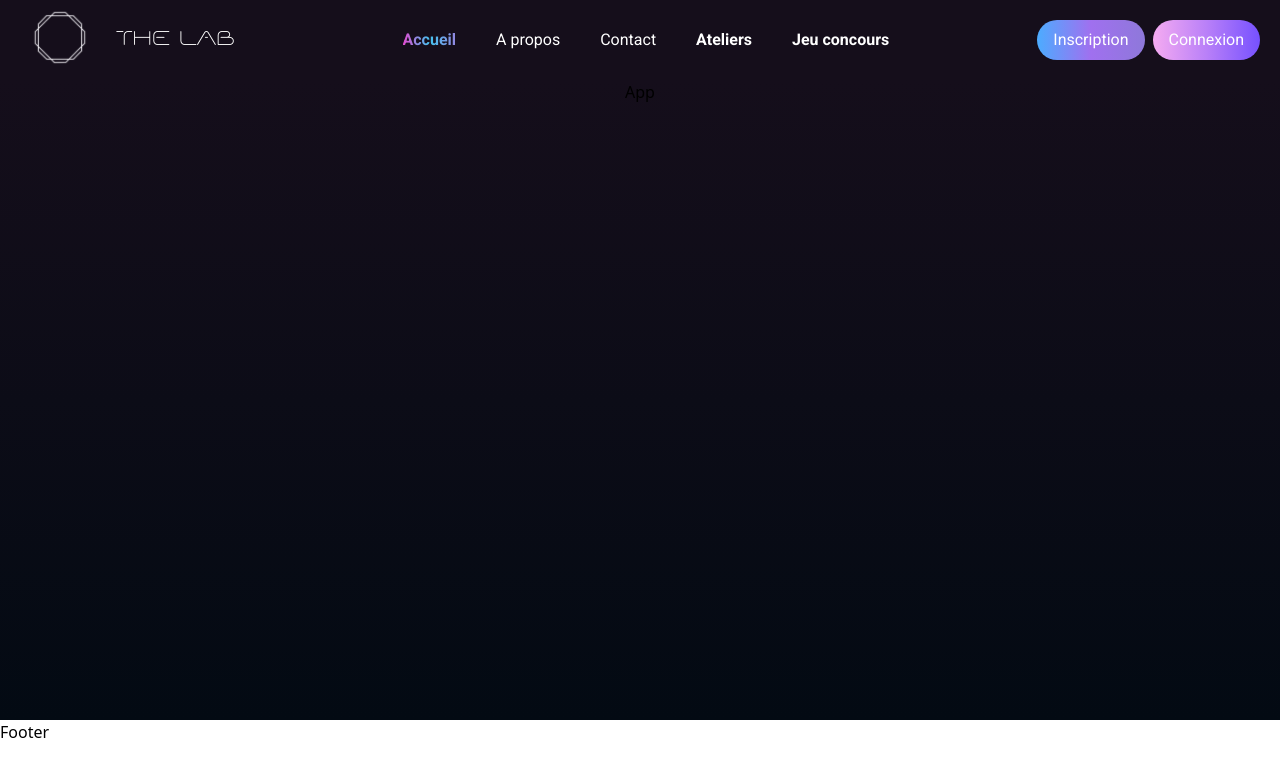
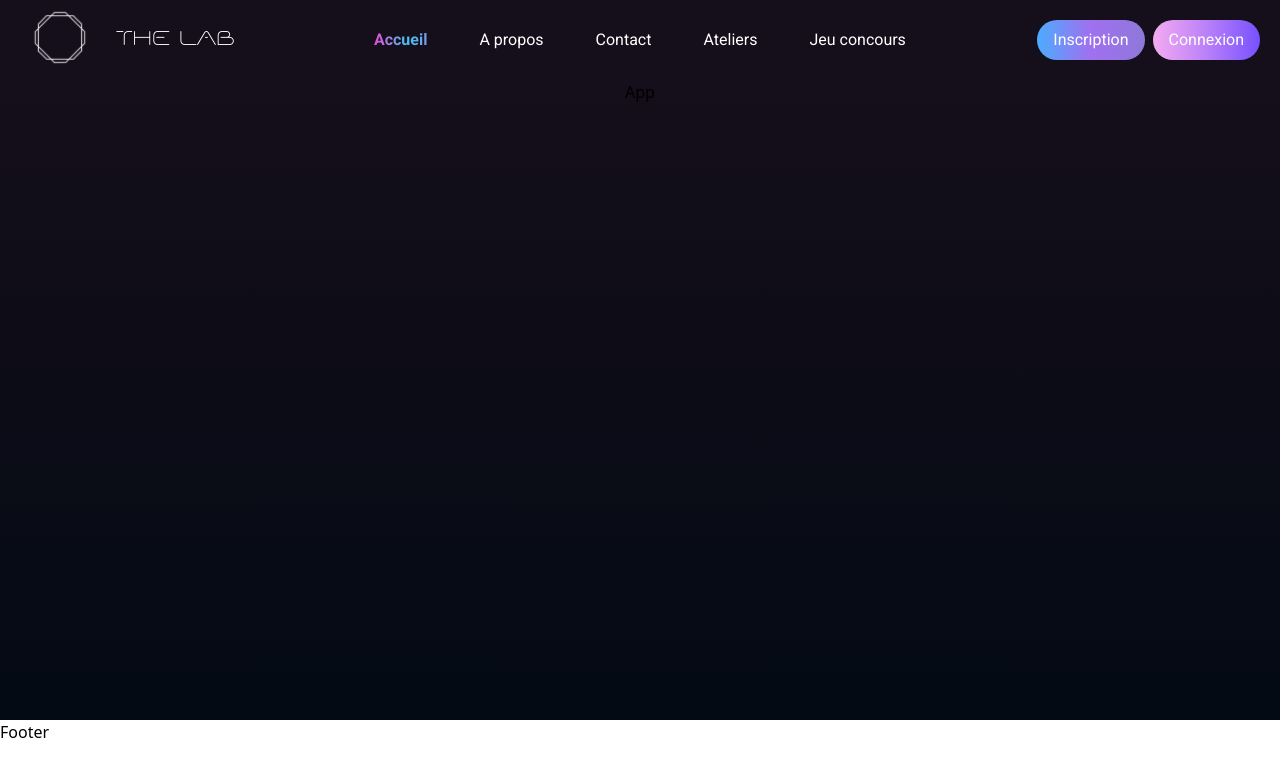
Before and after one commit to WildCodeSchool/1023-rem-team2-p3, a React (Vite) app in the folder frontend/: page / in a window 1280 px wide. Shown: the top 776 px of the page. Built offline with nearby package versions, Linux system fonts and the light colour scheme.

Commit message:
nav some fixes

```diff
--- a/frontend/package.json
+++ b/frontend/package.json
@@ -5,10 +5,12 @@
     "preview": "vite preview"
   },
   "dependencies": {
+    "hamburger-react": "^2.5.0",
     "prop-types": "^15.8.1",
     "react": "^18.2.0",
     "react-dom": "^18.2.0",
-    "react-router-dom": "^6.14.2"
+    "react-router-dom": "^6.14.2",
+    "react-use": "^17.5.0"
   },
   "devDependencies": {
     "@vitejs/plugin-react": "^4.0.3",
--- a/frontend/src/components/Navbar/NavDeskop.jsx
+++ b/frontend/src/components/Navbar/NavDeskop.jsx
@@ -1,10 +1,15 @@
 import React from "react";
-import { Link, useNavigate } from "react-router-dom";
+import { NavLink, useNavigate } from "react-router-dom";
 import logoNavbar from "../../assets/logo_navbar.svg";
 import Button from "../Button/Button";
 
 function NavDesktop() {
   const navigate = useNavigate();
+
+  const activeLink =
+    "text-center bg-gradient-to-r from-gradient-color1 via-gradient-color2 to-gradient-color3 text-transparent bg-clip-text font-bold pr-3";
+  const inactiveLink =
+    "text-white text-center font-[400] hover:bg-gradient-to-r from-gradient-color1 via-gradient-color3 to-gradient-color2 hover:text-transparent hover:bg-clip-text ease-in duration-300 pr-3";
 
   const handleClickLogin = () => {
     navigate("/login");
@@ -15,38 +20,63 @@ function NavDesktop() {
   };
 
   return (
-    <nav className="leading-[80px]">
+    <nav className="">
       <div className="navbar-desktop">
         <div className="hidden font-secondary-font md:flex items-center justify-between text-white bg-background-color-second">
           {/* Logo */}
           <div className="logo">
             <div className="flex items-center justify-between gap-4 px-5">
-              <Link to="/">
-                <img src={logoNavbar} alt="logo" className="w-20 h-20 " />
-              </Link>
-              <h1 className=" font-primary-font text-[20px]">THE LAB</h1>
+              <NavLink to="/">
+                <img src={logoNavbar} alt="logo" className="w-20 h-20" />
+              </NavLink>
+              <h1 className=" font-primary-font lg:text-[20px] text-[14px]">
+                THE LAB
+              </h1>
             </div>
           </div>
           {/* Logo end */}
           {/* Menu Desktop */}
-          <div className="menu-desktop">
-            <ul className=" flex items-center gap-10">
-              <li className="bg-gradient-to-r from-gradient-color1 via-gradient-color2 to-gradient-color3 text-transparent bg-clip-text font-[700] ">
-                <Link to="/">Accueil</Link>
-              </li>
-              <li className="text-white font-[600] lg:font-[400] hover:bg-gradient-to-r from-gradient-color1 via-gradient-color3 to-gradient-color2 hover:text-transparent hover:bg-clip-text ease-in duration-300 ">
-                <Link to="/about">A propos</Link>
-              </li>
-              <li className="text-white font-[600] lg:font-[400] hover:bg-gradient-to-r from-gradient-color1 via-gradient-color3 to-gradient-color2 hover:text-transparent hover:bg-clip-text ease-in duration-300 ">
-                <Link to="/contact">Contact</Link>
-              </li>
-              <li className="text-white font-[600] hover:bg-gradient-to-r from-gradient-color1 via-gradient-color3 to-gradient-color2 hover:text-transparent hover:bg-clip-text ease-in duration-300">
-                <Link to="/workshops">Ateliers</Link>
-              </li>
-              <li className="text-white font-[600] hover:bg-gradient-to-r from-gradient-color1 via-gradient-color3 to-gradient-color2 hover:text-transparent hover:bg-clip-text ease-in duration-300">
-                <Link to="/giveaway">Jeu concours</Link>
-              </li>
-            </ul>
+          <div className="flex items-center lg:gap-10 gap-4">
+            <NavLink
+              className={({ isActive }) =>
+                isActive ? activeLink : inactiveLink
+              }
+              to="/"
+            >
+              Accueil
+            </NavLink>
+            <NavLink
+              className={({ isActive }) =>
+                isActive ? activeLink : inactiveLink
+              }
+              to="/about"
+            >
+              A propos
+            </NavLink>
+            <NavLink
+              className={({ isActive }) =>
+                isActive ? activeLink : inactiveLink
+              }
+              to="/contact"
+            >
+              Contact
+            </NavLink>
+            <NavLink
+              className={({ isActive }) =>
+                isActive ? activeLink : inactiveLink
+              }
+              to="/workshops"
+            >
+              Ateliers
+            </NavLink>
+            <NavLink
+              className={({ isActive }) =>
+                isActive ? activeLink : inactiveLink
+              }
+              to="/giveaway"
+            >
+              Jeu concours
+            </NavLink>
           </div>
           {/* Menu Desktop end */}
           {/* Button */}
@@ -56,7 +86,7 @@ function NavDesktop() {
               type="button"
               content="Inscription"
               handleClick={handleClickLogin}
-              className="bg-gradient-to-r leading-none py-3  px-4 from-[#4CACFF] via-[#A070EF] to-[#8E78DA] text-white  flex items-center rounded-[20px] hover:bg-gradient-to-r hover:from-[#4CACFF] hover:via-[#4CACFF] hover:to-[#4CACFF]  ease-in-out"
+              className="bg-gradient-to-r leading-none py-3  px-4 from-[#4CACFF] via-[#A070EF] to-[#8E78DA] text-white  flex items-center rounded-[20px] hover:bg-gradient-to-r hover:from-[#4CACFF] hover:via-[#4CACFF] hover:to-[#4CACFF]  ease-in"
             />
             <Button
               type="button"
--- a/frontend/src/components/Navbar/NavMobile.jsx
+++ b/frontend/src/components/Navbar/NavMobile.jsx
@@ -1,10 +1,20 @@
-import React from "react";
-import { Link, useNavigate } from "react-router-dom";
+/* eslint-disable import/no-extraneous-dependencies */
+import { useNavigate, NavLink } from "react-router-dom";
+import { Squash as Hamburger } from "hamburger-react";
+import { useState, React, useRef } from "react";
+import { useClickAway } from "react-use";
 import logoNavbar from "../../assets/logo_navbar.svg";
 import Button from "../Button/Button";
 
-function Header() {
+function NavMobile() {
+  const [isOpen, setOpen] = useState(false);
   const navigate = useNavigate();
+  const ref = useRef(null);
+
+  const activeLink =
+    "text-white text-center font-[400] hover:bg-gradient-to-r from-gradient-color1 via-gradient-color3 to-gradient-color2 hover:text-transparent hover:bg-clip-text ease-in duration-300 pr-3";
+  const inactiveLink =
+    "text-white text-center font-[400] hover:bg-gradient-to-r from-gradient-color1 via-gradient-color3 to-gradient-color2 hover:text-transparent hover:bg-clip-text ease-in duration-300 pr-3";
 
   const handleClickLogin = () => {
     navigate("/login");
@@ -14,52 +24,79 @@ function Header() {
     navigate("/signup");
   };
 
+  useClickAway(ref, () => setOpen(false));
+
   return (
-    <nav className="leading-[80px]">
-      <div className="navbar-mobile">
-        <div className=" md:hidden font-secondary-font flex absolute text-white bg-background-color-second">
-          {/* Menu Mobile */}
-          <div className="menu-desktop">
-            <ul className="flex-col menu gap-10">
-              <li className="bg-gradient-to-r from-gradient-color1 via-gradient-color2 to-gradient-color3 text-transparent bg-clip-text font-[700] ">
-                <Link to="/">Accueil</Link>
-              </li>
-              <li className="text-white font-[600] hover:bg-gradient-to-r from-gradient-color1 via-gradient-color3 to-gradient-color2 hover:text-transparent hover:bg-clip-text ease-in duration-300 ">
-                <Link to="/about">A propos</Link>
-              </li>
-              <li className="text-white font-[600] hover:bg-gradient-to-r from-gradient-color1 via-gradient-color3 to-gradient-color2 hover:text-transparent hover:bg-clip-text ease-in duration-300 ">
-                <Link to="/contact">Contact</Link>
-              </li>
-              <li className="text-white font-[600] hover:bg-gradient-to-r from-gradient-color1 via-gradient-color3 to-gradient-color2 hover:text-transparent hover:bg-clip-text ease-in duration-300">
-                <Link to="/workshops">Ateliers</Link>
-              </li>
-              <li className="text-white font-[600] hover:bg-gradient-to-r from-gradient-color1 via-gradient-color3 to-gradient-color2 hover:text-transparent hover:bg-clip-text ease-in duration-300">
-                <Link to="/giveaway">Jeu concours</Link>
-              </li>
-            </ul>
+    <nav className="w-full h-full absolute block md:hidden ">
+      <div className=" p-2 gap-7 text-[7px] font-secondary-font flex text-white bg-background-color-second">
+        {/* Menu BURGER */}
+        <Hamburger toggled={isOpen} size={10} toggle={setOpen} />
+        {isOpen && (
+          <div className="flex flex-col">
+            <NavLink
+              className={({ isActive }) =>
+                isActive ? activeLink : inactiveLink
+              }
+              to="/"
+            >
+              Accueil
+            </NavLink>
+            <NavLink
+              className={({ isActive }) =>
+                isActive ? activeLink : inactiveLink
+              }
+              to="/about"
+            >
+              A propos
+            </NavLink>
+            <NavLink
+              className={({ isActive }) =>
+                isActive ? activeLink : inactiveLink
+              }
+              to="/contact"
+            >
+              Contact
+            </NavLink>
+            <NavLink
+              className={({ isActive }) =>
+                isActive ? activeLink : inactiveLink
+              }
+              to="/workshops"
+            >
+              Ateliers
+            </NavLink>
+            <NavLink
+              className={({ isActive }) =>
+                isActive ? activeLink : inactiveLink
+              }
+              to="/giveaway"
+            >
+              Jeu concours
+            </NavLink>
           </div>
-          {/* Menu Mobile end */}
+        )}
+
+        {/* Menu BURGER end */}
         {/* Logo */}
         <div className="logo">
-            <div className="flex items-center justify-between gap-4 px-5">
-              <Link to="/">
-                <img src={logoNavbar} alt="logo" className="w-20 h-20 " />
-                <h1 className=" hidden font-primary-font text-[20px]">
+          <div className="flex items-center w-10">
+            <NavLink to="/">
+              <img src={logoNavbar} alt="logo" />
+            </NavLink>
+            <h1 className=" hidden font-primary-font lg:text-[20px] text-[14px]">
               THE LAB
             </h1>
-              </Link>
           </div>
         </div>
         {/* Logo end */}
         {/* Button */}
-          <div className="button">
-            <div className=" flex items-center gap-2 px-5 text-center  ">
+        <div className=" flex items-center gap-2 text-center pr-5  ">
           <div>
             <Button
               type="button"
               content="Inscription"
               handleClick={handleClickLogin}
-                  className="bg-gradient-to-r from-[#4CACFF] via-[#A070EF] to-[#8E78DA] text-white font-[500]  w-[120px] h-[40px] flex items-center rounded-[20px] hover:bg-gradient-to-r hover:from-[#4CACFF] hover:via-[#4CACFF] hover:to-[#4CACFF]  ease-in-out px-5 py-2"
+              className="bg-gradient-to-r leading-none py-2  px-2 from-[#4CACFF] via-[#A070EF] to-[#8E78DA] text-white font-[500]  w-[50px] h-[10px] flex items-center rounded-[20px] hover:bg-gradient-to-r hover:from-[#4CACFF] hover:via-[#4CACFF] hover:to-[#4CACFF]  ease-in "
             />
           </div>
           <div>
@@ -67,16 +104,14 @@ function Header() {
               type="button"
               content="Connexion"
               handleClick={handleClickSignup}
-                  className="bg-gradient-to-r from-[#F5ABF1] via-[#B980F8] to-[#7651FF] text-white font-[500] w-[120px] h-[40px] flex items-center rounded-[20px] hover:bg-gradient-to-r hover:from-[#F5ABF1] hover:via-[#F5ABF1] hover:to-[#F5ABF1]  ease-in  px-5 py-2"
+              className="bg-gradient-to-r leading-none py-2  px-2 from-[#F5ABF1] via-[#B980F8] to-[#7651FF] text-white font-[500] w-[50px] h-[10px] flex items-center rounded-[20px] hover:bg-gradient-to-r hover:from-[#F5ABF1] hover:via-[#F5ABF1] hover:to-[#F5ABF1]  ease-in "
             />
           </div>
         </div>
-          </div>
         {/* Button end */}
-        </div>
       </div>
     </nav>
   );
 }
 
-export default Header;
+export default NavMobile;
```
Also changed, not shown: frontend/src/assets/menu-hamburger-svgrepo-com.svg (added), 1 other file (tests, documents, lock files or other folders). Lines whose indentation alone changed are shown as unchanged.
